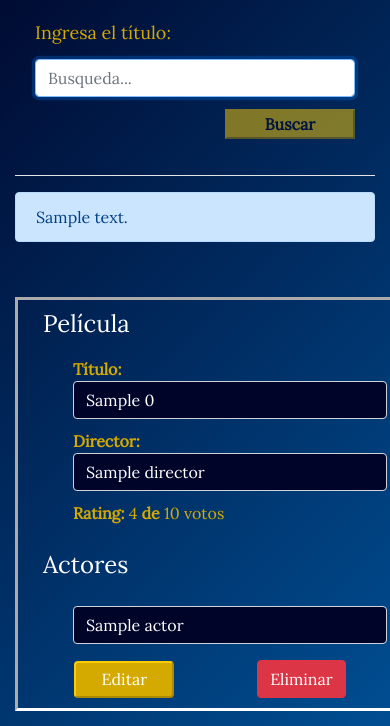
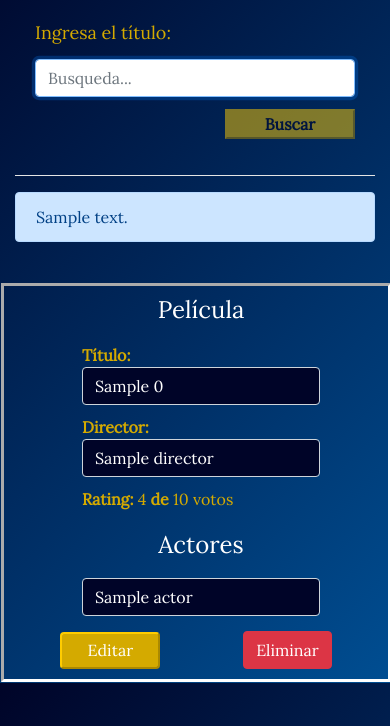
Before and after one commit to NoeReyesG/T-i, a Django app: template pelistresi/peliculas/templates/peliculas/index.html in a window 390 px wide. Shown: the part 118-844 px from the top of the page. Run offline with Django 4.2, Linux system fonts and the light colour scheme; the template is opened without the code that fills it: most values are stand-ins (such as "Sample title", 1, 10 or a date in 2020); some libraries are stand-ins or nearby versions.

Commit message:
mejoras en diseño responsive

```diff
--- a/pelistresi/peliculas/static/peliculas/styles.css
+++ b/pelistresi/peliculas/static/peliculas/styles.css
@@ -144,7 +144,6 @@ hr{
 @media only screen and (max-width: 768px){
     .grid{
         grid-template-columns: 1fr;
-        margin: 15px;
     }
     .nav{
         font-size: small;
@@ -156,4 +155,32 @@ hr{
     .button{
         margin-top: 10px;
     }
+    .container-md{
+        margin: 1px;
+    }
+    .grid > section:first-child{
+        justify-self: center;
+        margin: 0 5px 5px 15px;
+    }
+    ul{
+        margin: 0;
+        padding: 0;
+    }
+
+    h4{
+        text-align: center;
+    }
+    .derecha{
+        justify-content: center;
+    }
 }
+
+@media only screen and (max-width: 220px){
+    .container{
+        position:absolute;
+    }
+    .nav{
+        font-size: x-small;
+    }
+
+}
--- a/pelistresi/peliculas/templates/peliculas/index.html
+++ b/pelistresi/peliculas/templates/peliculas/index.html
@@ -33,7 +33,7 @@
 
     <!--Si el resultado de una busqueda fue exitoso-->
     {% for resultado in resultados %}
-    <section class="grid container">
+    <section class="grid container-md">
         <section>
             <h4>Película</h4>
             <!--Para dar un único id a la forma de cada pelicula usaremos el id identificador de la pelicula-->
--- a/pelistresi/peliculas/templates/peliculas/layout.html
+++ b/pelistresi/peliculas/templates/peliculas/layout.html
@@ -15,7 +15,7 @@
     {% block script %}
     {% endblock %}
 
-    <title>{% block title %}<i class="fa-solid fa-film"></i> Películas{% endblock %}</title>
+    <title>{% block title %} Películas{% endblock %}</title>
 
 </head>
 
--- a/pelistresi/pelistresi/settings.py
+++ b/pelistresi/pelistresi/settings.py
@@ -27,7 +27,7 @@ DEBUG = True
 
 ALLOWED_HOSTS = []
 
-CSRF_TRUSTED_ORIGINS = []
+CSRF_TRUSTED_ORIGINS = ['https://triplei-peliculas.azurewebsites.net']
 
 INSTALLED_APPS = [
     'peliculas',
```
